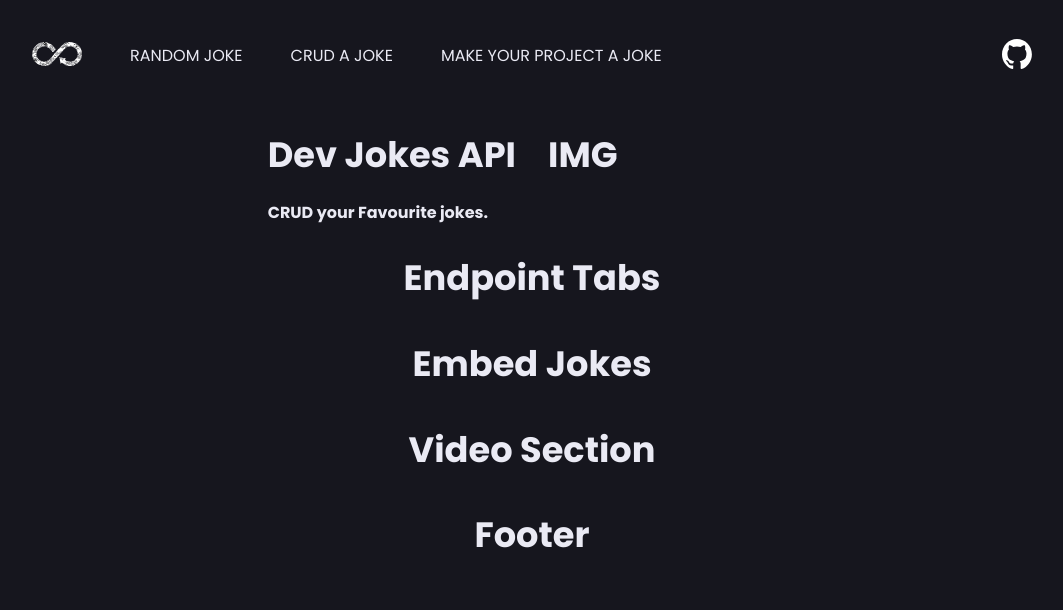
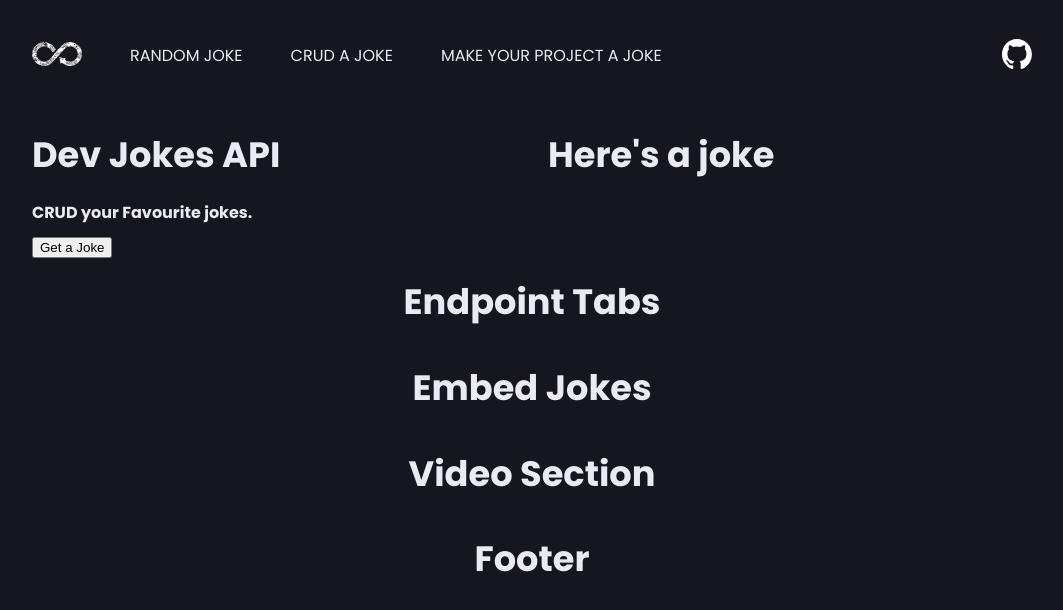
Before and after one commit to alexanderstoehr/Devjokes-API, a React (Vite) app in the folder frontend/devjokes-api/: page / in a window 1280 px wide. Shown: the top 610 px of the page, without its empty margins (116-1179 px from the left). Built offline with nearby package versions, Linux system fonts and the light colour scheme.

Commit message:
added button and joke component

```diff
--- a/frontend/devjokes-api/src/components/Hero.jsx
+++ b/frontend/devjokes-api/src/components/Hero.jsx
@@ -1,4 +1,6 @@
 import {HeroStyled} from "../styles/globalStyles.js";
+import JokeButton from "./JokeButton.jsx";
+import Joke from "./Joke.jsx";
 
 export default function Hero() {
     return (
@@ -6,8 +8,9 @@ export default function Hero() {
             <div className="hero-text">
                 <h1>Dev Jokes API</h1>
                 <h2>CRUD your Favourite jokes.</h2>
+                <JokeButton/>
             </div>
-            <h1>IMG</h1>
+            <Joke/>
         </HeroStyled>
     )
 }
--- a/frontend/devjokes-api/src/components/Joke.jsx
+++ b/frontend/devjokes-api/src/components/Joke.jsx
@@ -1,6 +1,6 @@
 export default function Joke({jokes}) {
-    let randomJoke = jokes[Math.floor(Math.random() * jokes.length)];
-    console.log(randomJoke)
+    // let randomJoke = jokes[Math.floor(Math.random() * jokes.length)];
+    // console.log(randomJoke)
 
     return (
         <>
--- /dev/null
+++ b/frontend/devjokes-api/src/components/JokeButton.jsx
@@ -0,0 +1,5 @@
+export default function JokeButton() {
+    return (
+        <button>Get a Joke</button>
+    );
+}
--- a/frontend/devjokes-api/src/styles/globalStyles.js
+++ b/frontend/devjokes-api/src/styles/globalStyles.js
@@ -61,5 +61,6 @@ export const HeroStyled = styled.section`
     grid-template-columns: 1fr 1fr;
     gap: 2rem;
     justify-content: center;
+    width: 100%;
 
 `;
```
